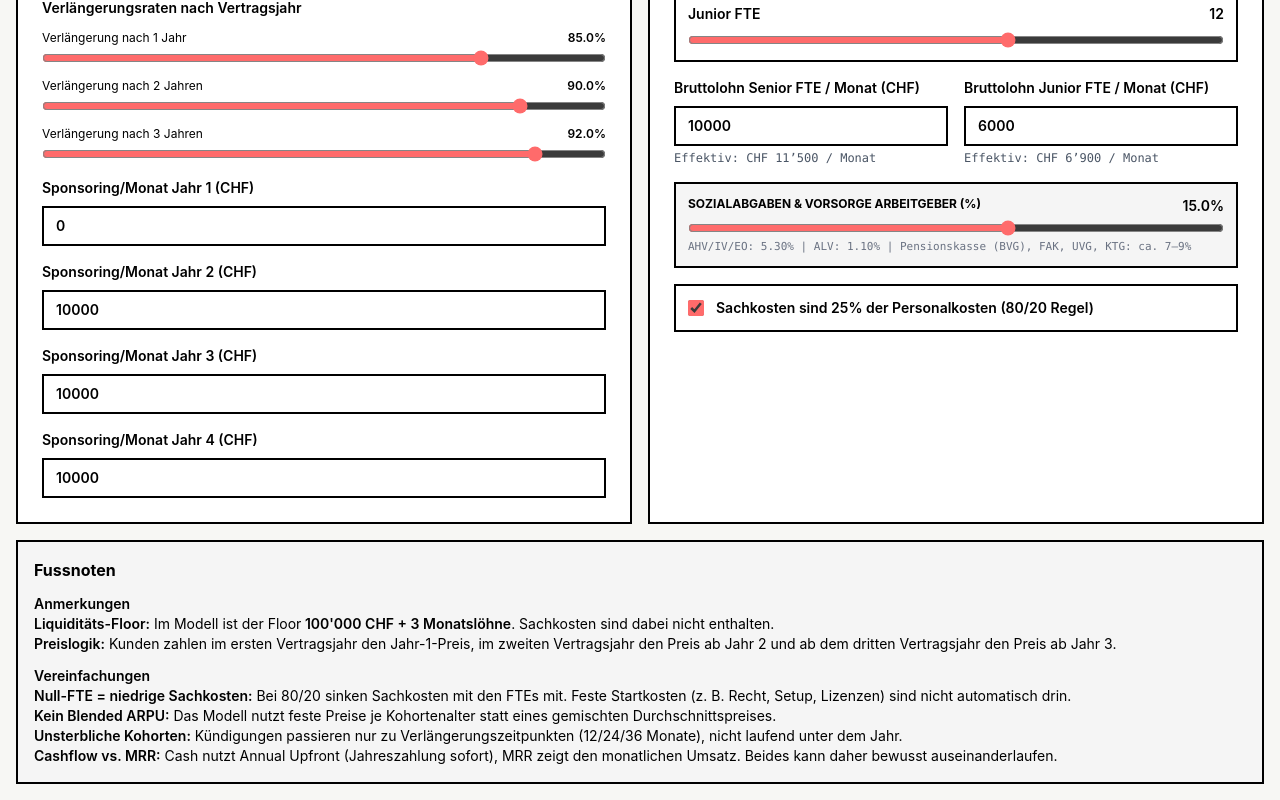
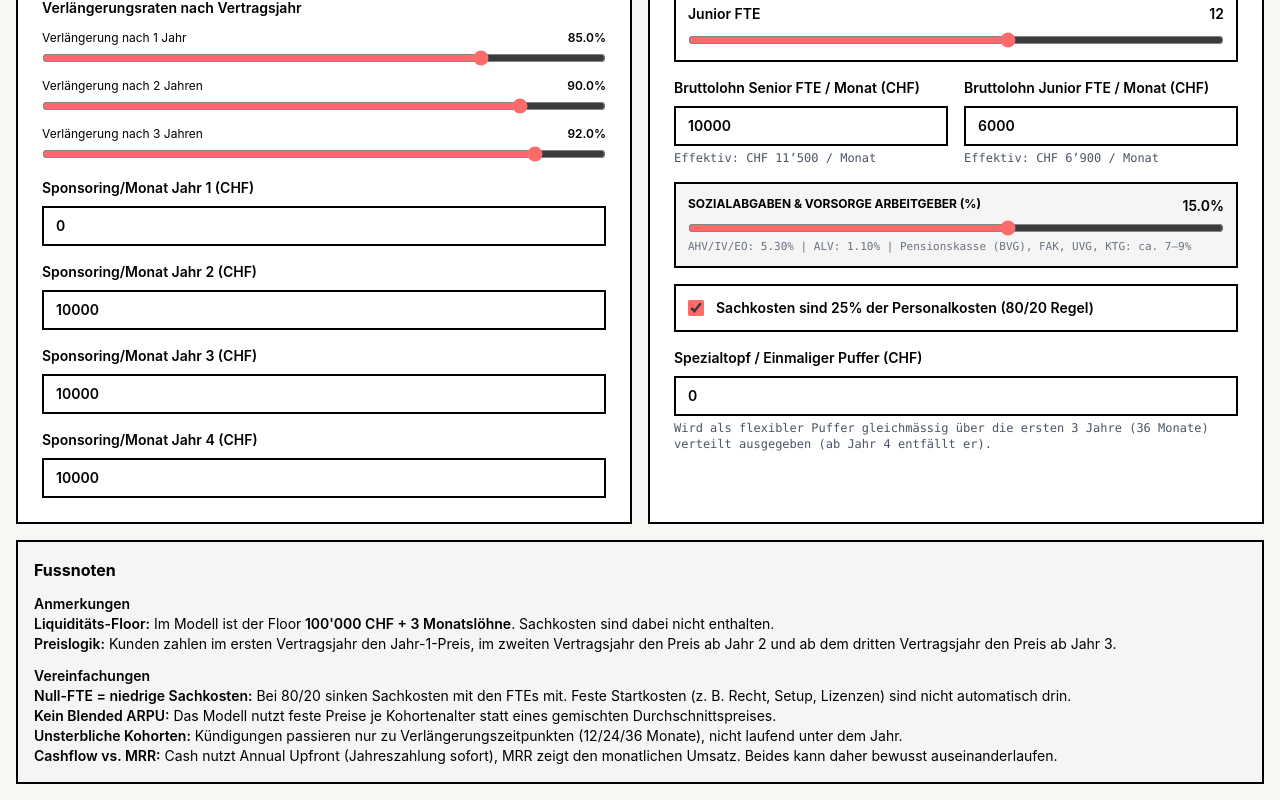
Before and after one commit to hektopascal2026/modell2, a React (Vite) app: page / in a window 1280 px wide. Shown: the part 1111-1911 px from the top of the page. Built offline with nearby package versions, Linux system fonts and the light colour scheme.

Commit message:
feat: add 'Spezialtopf' slush fund amortized over the first 36 months

```diff
--- a/src/App.jsx
+++ b/src/App.jsx
@@ -121,6 +121,7 @@ const DEFAULTS = {
   lohnSenior: 10000,
   lohnJunior: 6000,
   sozialabgabenProzent: 15.0,
+  spezialtopf: 0,
   sachkostenAuto: true,
   fixkostenManuell: 8000
 };
@@ -166,6 +167,7 @@ function App() {
   const [lohnSenior, setLohnSenior] = useState(() => getStored("lohnSenior", DEFAULTS.lohnSenior));
   const [lohnJunior, setLohnJunior] = useState(() => getStored("lohnJunior", DEFAULTS.lohnJunior));
   const [sozialabgabenProzent, setSozialabgabenProzent] = useState(() => getStored("sozialabgabenProzent", DEFAULTS.sozialabgabenProzent));
+  const [spezialtopf, setSpezialtopf] = useState(() => getStored("spezialtopf", DEFAULTS.spezialtopf));
 
   const [sachkostenAuto, setSachkostenAuto] = useState(() => getStored("sachkostenAuto", DEFAULTS.sachkostenAuto));
   const [fixkostenManuell, setFixkostenManuell] = useState(() => getStored("fixkostenManuell", DEFAULTS.fixkostenManuell));
@@ -177,7 +179,7 @@ function App() {
       sponsoringJahr1, sponsoringJahr2, sponsoringJahr3, sponsoringJahr4,
       seniorFteJ1, seniorFteJ2, seniorFteJ3, seniorFteJ4,
       juniorFteJ1, juniorFteJ2, juniorFteJ3, juniorFteJ4,
-      lohnSenior, lohnJunior, sozialabgabenProzent, sachkostenAuto, fixkostenManuell
+      lohnSenior, lohnJunior, sozialabgabenProzent, spezialtopf, sachkostenAuto, fixkostenManuell
     };
     Object.entries(data).forEach(([key, val]) => {
       localStorage.setItem(`hekto_${key}`, JSON.stringify(val));
@@ -188,7 +190,7 @@ function App() {
     sponsoringJahr1, sponsoringJahr2, sponsoringJahr3, sponsoringJahr4,
     seniorFteJ1, seniorFteJ2, seniorFteJ3, seniorFteJ4,
     juniorFteJ1, juniorFteJ2, juniorFteJ3, juniorFteJ4,
-    lohnSenior, lohnJunior, sozialabgabenProzent, sachkostenAuto, fixkostenManuell
+    lohnSenior, lohnJunior, sozialabgabenProzent, spezialtopf, sachkostenAuto, fixkostenManuell
   ]);
 
   const handleReset = () => {
@@ -218,6 +220,7 @@ function App() {
     setLohnSenior(DEFAULTS.lohnSenior);
     setLohnJunior(DEFAULTS.lohnJunior);
     setSozialabgabenProzent(DEFAULTS.sozialabgabenProzent);
+    setSpezialtopf(DEFAULTS.spezialtopf);
     setSachkostenAuto(DEFAULTS.sachkostenAuto);
     setFixkostenManuell(DEFAULTS.fixkostenManuell);
   };
@@ -303,7 +306,8 @@ function App() {
       const personalkosten = bruttolohn + sozialabgaben;
       personalkostenByMonth[month] = personalkosten;
       const sachkosten = sachkostenAuto ? personalkosten * 0.25 : fixkostenManuell;
-      const gesamtausgaben = personalkosten + sachkosten;
+      const spezialtopfKosten = month <= 36 ? (spezialtopf / 36) : 0;
+      const gesamtausgaben = personalkosten + sachkosten + spezialtopfKosten;
       const netBurn = cashwirksameEinnahmen - gesamtausgaben;
       cashbestand += netBurn;
 
@@ -318,6 +322,7 @@ function App() {
         bruttolohn,
         sozialabgaben,
         personalkosten,
+        spezialtopfKosten,
         sponsoringProMonat,
         cashbestand,
       });
@@ -341,6 +346,7 @@ function App() {
     lohnSenior,
     lohnJunior,
     sozialabgabenProzent,
+    spezialtopf,
     seniorFteJ1,
     seniorFteJ2,
     seniorFteJ3,
@@ -702,6 +708,13 @@ function App() {
                   step={500}
                 />
               )}
+              <LabeledNumberInput
+                label="Spezialtopf / Einmaliger Puffer (CHF)"
+                value={spezialtopf}
+                onChange={setSpezialtopf}
+                step={5000}
+                helpText="Wird als flexibler Puffer gleichmässig über die ersten 3 Jahre (36 Monate) verteilt ausgegeben (ab Jahr 4 entfällt er)."
+              />
             </div>
           </article>
         </div>
@@ -1094,7 +1107,12 @@ function App() {
                         Sozialabgaben & Vorsorge ({clampPercent(sozialabgabenProzent).toFixed(1)}%): {currencyFormatter.format(breakEvenPoint.sozialabgaben)} / Monat
                       </div>
                     </div>
-                    <div>Sachkosten: {currencyFormatter.format(breakEvenPoint.gesamtausgaben - breakEvenPoint.personalkosten)} / Monat</div>
+                    <div>Sachkosten: {currencyFormatter.format(breakEvenPoint.gesamtausgaben - breakEvenPoint.personalkosten - breakEvenPoint.spezialtopfKosten)} / Monat</div>
+                    {breakEvenPoint.spezialtopfKosten > 0 && (
+                      <div className="text-[12px] text-gray-600 pl-4 border-l-2 border-black ml-1 mt-0.5 font-mono">
+                        Spezialtopf-Tranche: {currencyFormatter.format(breakEvenPoint.spezialtopfKosten)} / Monat (bis Monat 36)
+                      </div>
+                    )}
                     <div className="font-bold pt-1 mt-1 border-t border-black">Gesamtausgaben: {currencyFormatter.format(breakEvenPoint.gesamtausgaben)} / Monat</div>
                   </div>
                 </div>
```
